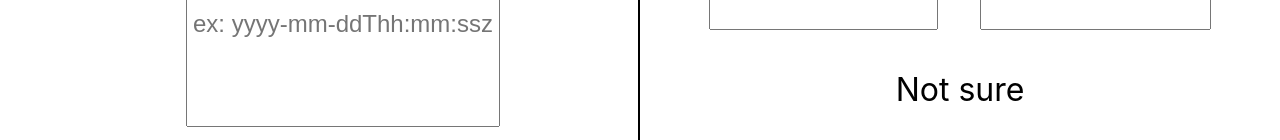
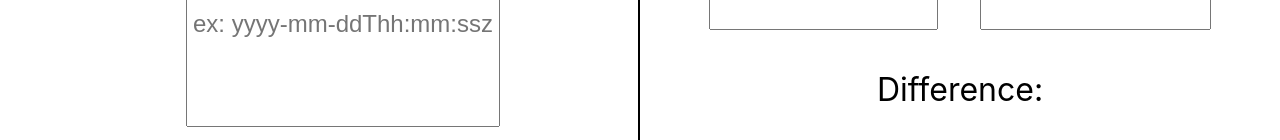
Before and after one commit to tylrs/iso-8601-converter, a React (Create React App) app: page / in a window 1280 px wide. Shown: the part 331-471 px from the top of the page. Built offline with nearby package versions, Linux system fonts and the light colour scheme.

Commit message:
Change output label

```diff
--- a/src/components/App/App.js
+++ b/src/components/App/App.js
@@ -85,7 +85,7 @@ const App = () => {
           </div>
         {timestampDiff &&
           <section className='diff-output-section'>
-            <h2 className='timezone-title'>Not sure</h2>
+            <h2 className='timezone-title'>Difference:</h2>
             <div className='converted-wrapper'>
               <p className='converted-timestamp'>{timestampDiff}</p>
             </div>
```
